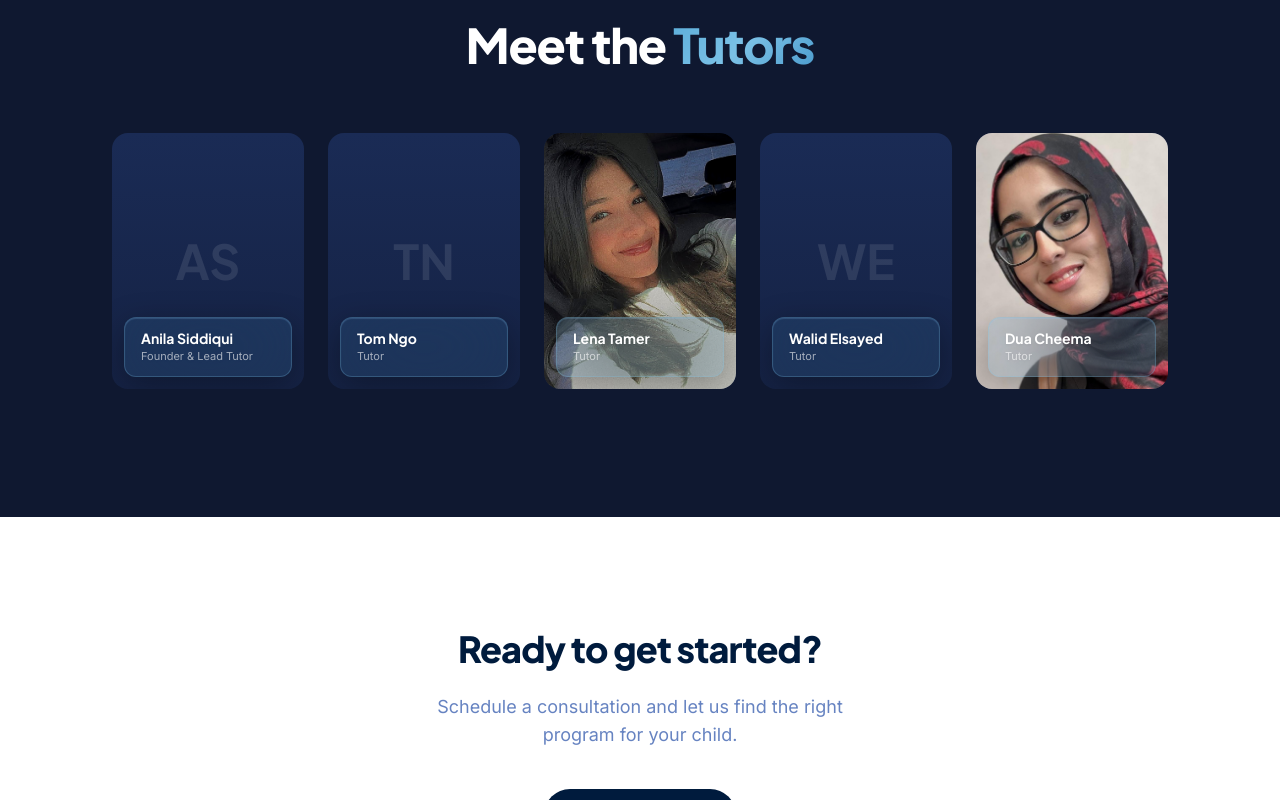
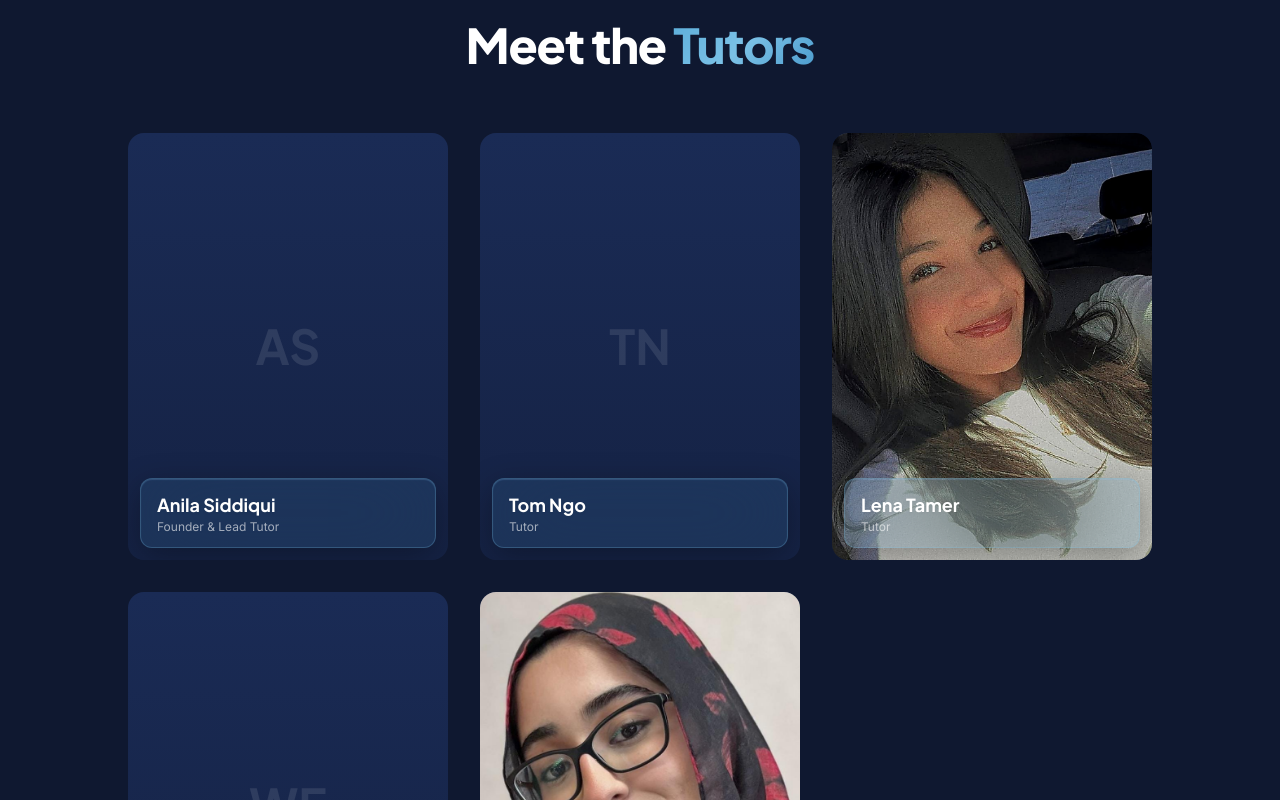
Before and after one commit to Welsa316/SAHA-Institute, a Vue app: page /about in a window 1280 px wide. Shown: the part 1580-2380 px from the top of the page. Built offline with nearby package versions, Linux system fonts and the light colour scheme; the HTML template or start-up script is replaced by a standard one.

Commit message:
fix: enlarge tutor cards — 3-column grid with bigger aspect ratio and text
Co-Authored-By: Claude Opus 4.6 (1M context) <noreply@anthropic.com>

```diff
--- a/src/views/About.vue
+++ b/src/views/About.vue
@@ -98,7 +98,7 @@ const tutors = [
         </h2>
       </div>
 
-      <div class="grid grid-cols-2 md:grid-cols-3 lg:grid-cols-5 gap-5 md:gap-6">
+      <div class="grid grid-cols-1 sm:grid-cols-2 lg:grid-cols-3 gap-6 md:gap-8 max-w-5xl mx-auto">
         <div
           v-for="(tutor, index) in tutors"
           :key="tutor.name"
@@ -107,7 +107,7 @@ const tutors = [
           :style="{ transitionDelay: teamVisible ? `${index * 100 + 200}ms` : '0ms' }"
         >
           <!-- Photo or placeholder -->
-          <div class="aspect-[3/4] bg-gradient-to-b from-navy-800 to-navy-900 flex items-center justify-center">
+          <div class="aspect-[3/4] min-h-[320px] md:min-h-[400px] bg-gradient-to-b from-navy-800 to-navy-900 flex items-center justify-center">
             <img
               v-if="tutor.photo"
               :src="tutor.photo"
@@ -119,8 +119,8 @@ const tutors = [
           </div>
           <!-- Liquid glass name card — floating inside the image -->
           <div class="absolute bottom-3 left-3 right-3 px-4 py-3 rounded-xl backdrop-blur-2xl bg-academic-500/[0.15] border border-academic-300/[0.25] shadow-[inset_0_1px_1px_rgba(140,200,255,0.2),0_8px_32px_rgba(0,0,0,0.3)]">
-            <h3 class="font-heading text-sm font-bold text-white leading-tight drop-shadow-sm">{{ tutor.name }}</h3>
-            <p class="font-body text-[11px] text-white/60 drop-shadow-sm">{{ tutor.role }}</p>
+            <h3 class="font-heading text-base md:text-lg font-bold text-white leading-tight drop-shadow-sm">{{ tutor.name }}</h3>
+            <p class="font-body text-xs text-white/60 drop-shadow-sm">{{ tutor.role }}</p>
           </div>
         </div>
       </div>
```
